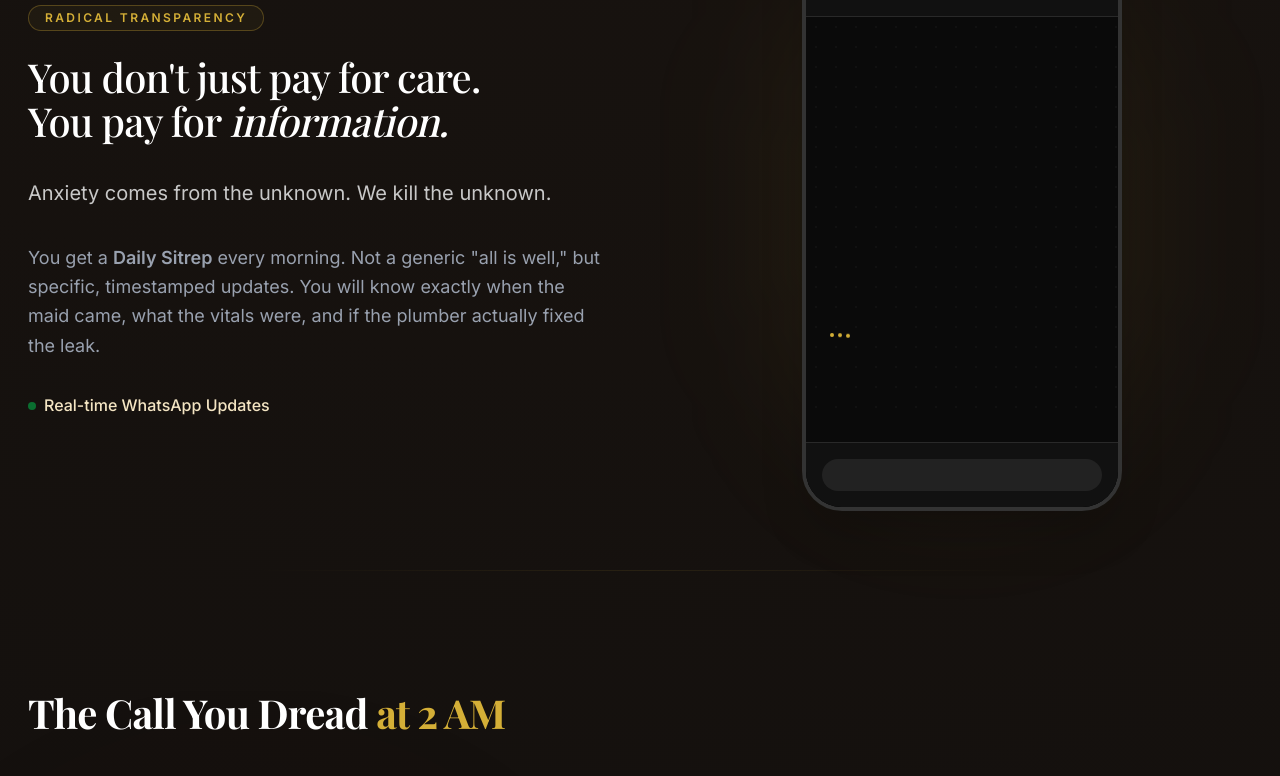
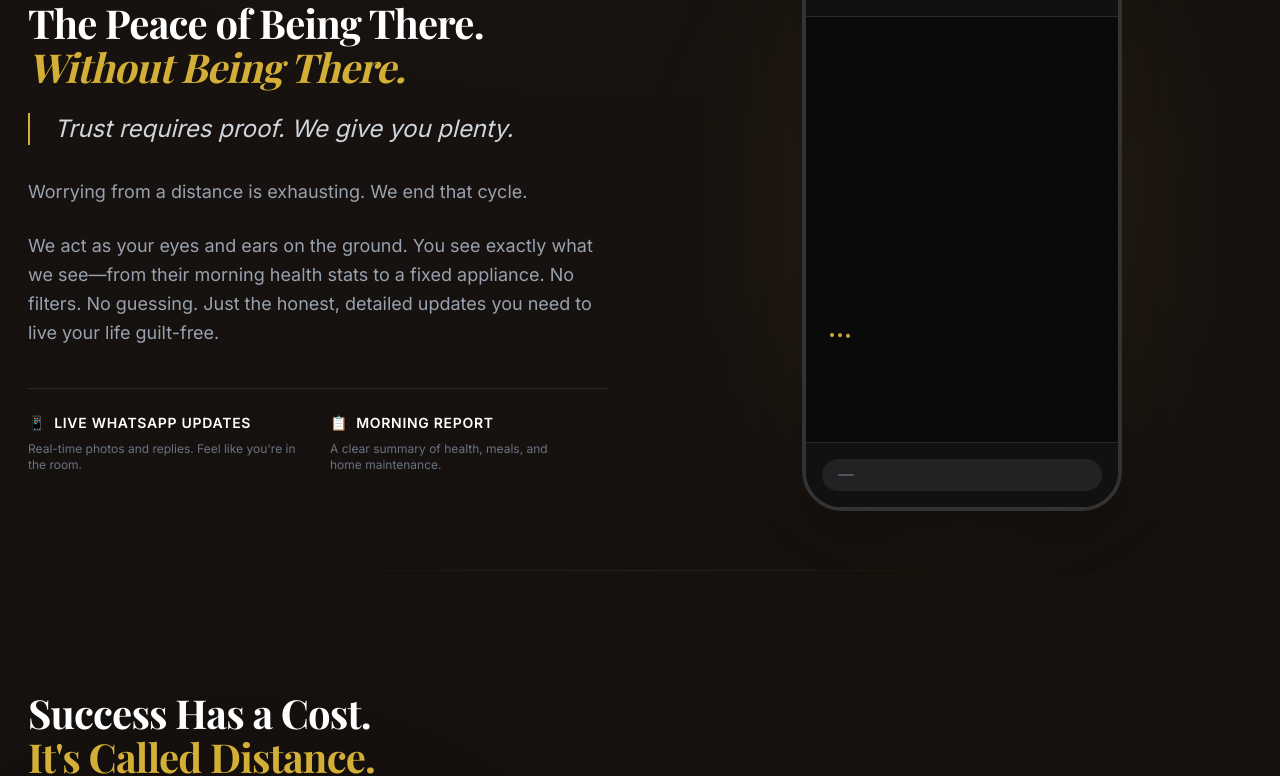
Before and after one commit to vaibhavt896/roots-care, a Next.js app: page / in a window 1280 px wide. Shown: the part 971-1747 px from the top of the page. Built offline with nearby package versions, Linux system fonts and the light colour scheme.

Commit message:
Updated content

```diff
--- a/components/DailyReportSection.tsx
+++ b/components/DailyReportSection.tsx
@@ -8,20 +8,20 @@ const MESSAGES = [
     time: "09:30 AM",
     sender: "Roots Manager",
     text: "Reached home. Dad is having tea. BP checked: 128/82 (Normal).",
-    type: "update"
+    type: "update",
   },
   {
     time: "09:45 AM",
     sender: "Roots Manager",
     text: "AC technician has arrived. I am supervising the repair.",
-    type: "update"
+    type: "update",
   },
   {
     time: "11:15 AM",
     sender: "Roots Manager",
     text: "Repair done. Area cleaned. Dad is resting now.",
-    type: "update"
-  }
+    type: "update",
+  },
 ];
 
 export default function DailyReportSection() {
@@ -36,64 +36,92 @@ export default function DailyReportSection() {
 
   return (
     <section className="container section-spacing relative !mt-0 !pt-8">
-      <div className="grid grid-cols-1 lg:grid-cols-2 gap-16 items-center">
-
+      <div className="grid grid-cols-1 lg:grid-cols-2 gap-12 lg:gap-16 items-center">
         {/* Text Side */}
         <motion.div
           initial={{ opacity: 0, x: -30 }}
           whileInView={{ opacity: 1, x: 0 }}
           viewport={{ once: true }}
           transition={{ duration: 0.8 }}
+          className="order-2 lg:order-1"
         >
-          <div className="inline-block mb-6 px-4 py-1 rounded-full border border-[var(--gold-rich)]/30 bg-[var(--gold-rich)]/5 text-[var(--gold-rich)] text-xs tracking-[0.2em] uppercase font-semibold">
-            Radical Transparency
+          <div className="inline-block mb-6 px-4 py-1 rounded-full border border-[var(--gold-rich)]/30 bg-[var(--gold-rich)]/5 text-[var(--gold-rich)] text-[10px] md:text-xs tracking-[0.2em] uppercase font-semibold">
+            Total Visibility
           </div>
-          <h2 className="section-title mb-8">
-            You don&apos;t just pay for care. <br />
-            You pay for <span className="text-white italic">information.</span>
+          <h2 className="text-4xl md:text-6xl font-playfair font-bold text-white mb-6 leading-tight">
+            The Peace of Being There. <br />
+            <span className="text-[var(--gold-rich)] italic">
+              Without Being There.
+            </span>
           </h2>
-          <p className="lead mb-8">
-            Anxiety comes from the unknown. We kill the unknown.
+          <p className="text-xl md:text-2xl text-gray-300 font-light mb-8 italic border-l-2 border-[var(--gold-rich)] pl-6">
+            Trust requires proof. We give you plenty.
           </p>
-          <p className="text-gray-400 text-lg leading-relaxed mb-8">
-            You get a <strong>Daily Sitrep</strong> every morning. Not a generic &quot;all is well,&quot; but specific, timestamped updates. You will know exactly when the maid came, what the vitals were, and if the plumber actually fixed the leak.
-          </p>
-          <div className="flex items-center gap-4 text-[var(--gold-champagne)] font-medium">
-            <span className="flex items-center gap-2">
-              <span className="w-2 h-2 bg-green-500 rounded-full animate-pulse"/>
-              Real-time WhatsApp Updates
-            </span>
+
+          <div className="space-y-6 text-gray-400 text-base md:text-lg leading-relaxed mb-10">
+            <p>
+              Worrying from a distance is exhausting. We end that cycle.
+            </p>
+            <p>
+              We act as your eyes and ears on the ground. You see exactly what we see—from their morning health stats to a fixed appliance. No filters. No guessing. Just the honest, detailed updates you need to live your life guilt-free.
+            </p>
+          </div>
+
+          <div className="grid grid-cols-1 sm:grid-cols-2 gap-6 pt-6 border-t border-white/10">
+            <div className="space-y-2">
+              <h4 className="text-white font-semibold flex items-center gap-2 text-sm uppercase tracking-wider">
+                <span className="text-[var(--gold-rich)]">📱</span> Live
+                WhatsApp Updates
+              </h4>
+              <p className="text-xs text-gray-500">
+                Real-time photos and replies. Feel like you&apos;re in the room.
+              </p>
+            </div>
+            <div className="space-y-2">
+              <h4 className="text-white font-semibold flex items-center gap-2 text-sm uppercase tracking-wider">
+                <span className="text-[var(--gold-rich)]">📋</span> Morning
+                Report
+              </h4>
+              <p className="text-xs text-gray-500">
+                A clear summary of health, meals, and home maintenance.
+              </p>
+            </div>
           </div>
         </motion.div>
 
         {/* Visual Side - The Phone Mockup */}
-        <div className="relative flex justify-center mt-8 lg:mt-0">
+        <div className="relative flex justify-center order-1 lg:order-2">
           {/* Glow behind phone */}
           <div className="absolute top-1/2 left-1/2 -translate-x-1/2 -translate-y-1/2 w-[250px] md:w-[300px] h-[400px] md:h-[500px] bg-[var(--gold-rich)]/10 blur-[80px] rounded-full pointer-events-none" />
 
           {/* Phone Frame */}
           <div className="relative w-[280px] md:w-[320px] h-[550px] md:h-[600px] bg-black border-4 border-[#333] rounded-[32px] md:rounded-[40px] shadow-2xl overflow-hidden z-10">
-            {/* Dynamic Island / Notch */}
             <div className="absolute top-0 left-1/2 -translate-x-1/2 w-28 md:w-32 h-5 md:h-6 bg-black rounded-b-xl z-20" />
 
-            {/* Screen Content */}
             <div className="w-full h-full bg-[#0a0a0a] flex flex-col font-sans">
-
-              {/* Chat Header */}
               <div className="px-4 pt-10 md:pt-12 pb-3 md:pb-4 bg-[#111] border-b border-white/10 flex items-center gap-3">
                 <div className="w-8 h-8 rounded-full bg-gradient-to-br from-[var(--gold-rich)] to-[var(--gold-deep)] flex items-center justify-center text-[10px] text-black font-bold">
                   RC
                 </div>
                 <div>
-                  <div className="text-white text-sm font-semibold">Roots & Care Manager</div>
-                  <div className="text-[10px] text-[var(--gold-rich)]">Online</div>
+                  <div className="text-white text-sm font-semibold">
+                    Roots & Care Manager
+                  </div>
+                  <div className="text-[10px] text-[var(--gold-rich)]">
+                    Online
+                  </div>
                 </div>
               </div>
 
-              {/* Chat Body */}
               <div className="flex-1 p-4 space-y-4 overflow-hidden relative">
-                {/* Background Pattern for Chat */}
-                <div className="absolute inset-0 opacity-[0.03]" style={{ backgroundImage: "radial-gradient(#fff 1px, transparent 1px)", backgroundSize: "20px 20px" }}></div>
+                <div
+                  className="absolute inset-0 opacity-[0.03]"
+                  style={{
+                    backgroundImage:
+                      "radial-gradient(#fff 1px, transparent 1px)",
+                    backgroundSize: "20px 20px",
+                  }}
+                ></div>
 
                 {MESSAGES.map((msg, index) => (
                   <motion.div
@@ -102,41 +130,50 @@ export default function DailyReportSection() {
                     animate={{
                       opacity: index < activeMsg ? 1 : 0,
                       y: index < activeMsg ? 0 : 20,
-                      scale: index < activeMsg ? 1 : 0.95
+                      scale: index < activeMsg ? 1 : 0.95,
                     }}
                     transition={{ duration: 0.3 }}
-                    className="flex flex-col items-start max-w-[85%]"
+                    className="flex flex-col items-start max-w-[90%]"
                   >
                     <div className="bg-[#1a1a1a] border border-white/10 p-3 rounded-2xl rounded-tl-sm text-gray-200 text-xs leading-relaxed shadow-lg">
                       {msg.text}
                     </div>
-                    <span className="text-[9px] text-gray-600 mt-1 ml-1">{msg.time}</span>
+                    <span className="text-[9px] text-gray-600 mt-1 ml-1">
+                      {msg.time}
+                    </span>
                   </motion.div>
                 ))}
 
-                {/* Typing Indicator */}
                 {activeMsg < MESSAGES.length && (
-                   <motion.div
+                  <motion.div
                     initial={{ opacity: 0 }}
                     animate={{ opacity: 1 }}
                     className="flex items-center gap-1 ml-2 mt-2"
-                   >
-                     <span className="w-1 h-1 bg-[var(--gold-rich)] rounded-full animate-bounce" style={{ animationDelay: "0s" }}/>
-                     <span className="w-1 h-1 bg-[var(--gold-rich)] rounded-full animate-bounce" style={{ animationDelay: "0.2s" }}/>
-                     <span className="w-1 h-1 bg-[var(--gold-rich)] rounded-full animate-bounce" style={{ animationDelay: "0.4s" }}/>
-                   </motion.div>
+                  >
+                    <span
+                      className="w-1 h-1 bg-[var(--gold-rich)] rounded-full animate-bounce"
+                      style={{ animationDelay: "0s" }}
+                    />
+                    <span
+                      className="w-1 h-1 bg-[var(--gold-rich)] rounded-full animate-bounce"
+                      style={{ animationDelay: "0.2s" }}
+                    />
+                    <span
+                      className="w-1 h-1 bg-[var(--gold-rich)] rounded-full animate-bounce"
+                      style={{ animationDelay: "0.4s" }}
+                    />
+                  </motion.div>
                 )}
               </div>
 
-              {/* Input Area (Static) */}
               <div className="p-4 bg-[#111] border-t border-white/10">
-                <div className="h-8 bg-[#222] rounded-full w-full" />
+                <div className="h-8 bg-[#222] rounded-full w-full flex items-center px-4">
+                  <div className="w-4 h-0.5 bg-gray-600 rounded-full" />
+                </div>
               </div>
-
             </div>
           </div>
         </div>
-
       </div>
     </section>
   );
--- a/components/HeroSection.tsx
+++ b/components/HeroSection.tsx
@@ -61,7 +61,7 @@ const HeroContent = () => (
       </motion.div>
       <motion.div whileTap={{ scale: 0.96 }} className="w-full md:w-auto">
         <Link
-          href="/#solution"
+          href="#how-it-works"
           className="btn-secondary w-full text-base md:text-lg px-6 py-3.5 md:px-10 md:py-5 backdrop-blur-md bg-white/10 md:bg-white/5 border border-white/20 hover:bg-white/10 hover:-translate-y-1 transition-all duration-300 text-center block"
         >
           {CONTENT.hero.cta.secondary}
--- a/components/HowItWorks.tsx
+++ b/components/HowItWorks.tsx
@@ -6,8 +6,8 @@ import { useRef } from "react";
 const steps = [
   {
     number: "01",
-    title: "Book a Call",
-    desc: "15-minute video call. We listen. We understand. We assess.",
+    title: "The Discovery Call",
+    desc: "We start by listening. We map out medical history, routines, and the unspoken worries keeping you up at night.",
     icon: (
       <svg
         viewBox="0 0 24 24"
@@ -32,8 +32,8 @@ const steps = [
   },
   {
     number: "02",
-    title: "Meet Your Care Team",
-    desc: "We visit your parents at home. Build trust. Become familiar faces.",
+    title: "The Trust Visit",
+    desc: "We don't send a stranger. We come as friends. We sit down for tea, break the ice, and let your parents get comfortable.",
     icon: (
       <svg
         viewBox="0 0 24 24"
@@ -68,8 +68,8 @@ const steps = [
   },
   {
     number: "03",
-    title: "Care Begins",
-    desc: "Weekly visits. Daily check-ins. Emergency availability. Real-time updates.",
+    title: "The Safety Net Activates",
+    desc: "Routine visits, health monitoring, and home audits start immediately. You get your first detailed Sitrep within 24 hours.",
     icon: (
       <svg
         viewBox="0 0 24 24"
@@ -87,8 +87,8 @@ const steps = [
   },
   {
     number: "04",
-    title: "You Sleep Again",
-    desc: "No more 2 AM anxiety. No more guilt. Just updates, proof, and peace.",
+    title: "Total Visibility",
+    desc: "The distance dissolves. You see what we see. You know they are safe. You focus on your life, knowing we are guarding theirs.",
     icon: (
       <svg
         viewBox="0 0 24 24"
@@ -117,7 +117,7 @@ export default function HowItWorks() {
   const lineWidth = useTransform(scrollYProgress, [0, 1], ["0%", "100%"]);
 
   return (
-    <section ref={containerRef} className="container how-it-works section-spacing relative !mt-0 !pt-10">
+    <section id="how-it-works" ref={containerRef} className="container how-it-works section-spacing relative !mt-0 !pt-10 scroll-mt-24">
       {/* Background Glow */}
       <div className="absolute top-1/2 left-1/2 -translate-x-1/2 -translate-y-1/2 w-[800px] h-[400px] bg-[var(--gold-rich)]/5 blur-[120px] rounded-full pointer-events-none" />
 
@@ -129,17 +129,16 @@ export default function HowItWorks() {
           transition={{ duration: 0.8, ease: "easeOut" }}
           className="text-3xl md:text-5xl lg:text-6xl font-playfair font-bold text-white mb-8 leading-tight"
         >
-          From Anxious to <span className="text-transparent bg-clip-text bg-gradient-to-r from-[var(--gold-rich)] to-[var(--gold-champagne)] italic px-2">At Peace</span> in 72 Hours.
+          A System Designed for <span className="text-transparent bg-clip-text bg-gradient-to-r from-[var(--gold-rich)] to-[var(--gold-champagne)] italic px-2">Your Peace of Mind.</span>
         </motion.h2>
         <motion.p
           initial={{ opacity: 0, y: 20 }}
           whileInView={{ opacity: 1, y: 0 }}
           viewport={{ once: true }}
           transition={{ duration: 0.8, delay: 0.2 }}
-          className="text-gray-400 mx-auto text-xl leading-relaxed"
+          className="text-gray-400 mx-auto text-xl leading-relaxed max-w-3xl"
         >
-          A seamless transition from worry to confidence, managed entirely by
-          us.
+          We don&apos;t just react to emergencies. We build a proactive safety net around your parents.
         </motion.p>
       </div>
 
--- a/components/LuxuryCursor.tsx
+++ b/components/LuxuryCursor.tsx
@@ -5,6 +5,7 @@ import { motion, useSpring, useMotionValue } from "framer-motion";
 
 export default function LuxuryCursor() {
   const [isHoveringLink, setIsHoveringLink] = useState(false);
+  const [isVisible, setIsVisible] = useState(false);
   const cursorX = useMotionValue(-100);
   const cursorY = useMotionValue(-100);
 
@@ -13,6 +14,11 @@ export default function LuxuryCursor() {
   const cursorYSpring = useSpring(cursorY, springConfig);
 
   useEffect(() => {
+    // Only show custom cursor on non-touch devices
+    if (typeof window !== "undefined" && !window.matchMedia("(pointer: coarse)").matches) {
+        setIsVisible(true);
+    }
+
     const moveCursor = (e: MouseEvent) => {
       cursorX.set(e.clientX - 16);
       cursorY.set(e.clientY - 16);
@@ -42,8 +48,7 @@ export default function LuxuryCursor() {
     };
   }, [cursorX, cursorY]);
 
-  // Hide cursor on touch devices
-  if (typeof window !== "undefined" && window.matchMedia("(pointer: coarse)").matches) {
+  if (!isVisible) {
     return null;
   }
 
--- a/lib/content.ts
+++ b/lib/content.ts
@@ -10,7 +10,7 @@ export const CONTENT = {
       "Care management for the parents of global achievers.",
     tagline: "Your success shouldn't cost their comfort.",
     cta: {
-      primary: "Schedule Home Visit",
+      primary: "Book Free 15-Min Call",
       secondary: "See How It Works",
     },
     trust: {
@@ -19,20 +19,20 @@ export const CONTENT = {
     },
   },
   problem: {
-    title: "The Call You Dread",
-    titleHighlight: "at 2 AM",
+    title: "Success Has a Cost.",
+    titleHighlight: "It's Called Distance.",
     scenario: {
       location: "San Francisco",
       time: "2:17 AM",
-      situation: "Your phone vibrates. It's Dad.",
+      situation: "Your phone vibrates. It's a call from home.",
       details:
-        "He's fallen. The help didn't show up. The nearest hospital is 15 minutes away. And you're 8,000 miles away, staring at your screen.",
-      reality: "This isn't a nightmare. This is just Tuesday.",
+        "In that moment, your achievements, your title, your network—none of it matters. You are simply a son who is too far away to help. You have the resources, but you lack the proximity.",
+      reality: "You can send money. But you cannot send presence.",
     },
     emotional:
-      "You chose opportunity over proximity. IIT over staying close. Stanford over being there. Success has a price.",
-    impact: "Now, every notification makes your heart stop.",
-    cta: "Find Peace of Mind",
+      "You chose to build a future. That shouldn't cost you your peace of mind.",
+    impact: "We bridge the gap between your care and their reality.",
+    cta: "Secure Their Comfort",
     stats: {
       anxiety: {
         value: 73,
@@ -54,37 +54,37 @@ export const CONTENT = {
   },
   solution: {
     header: {
-      title: "Not just a service.",
-      subtitle: "We are your local",
-      highlight: "sons and daughters.",
+      title: "We Are The Sons",
+      subtitle: "You Wish You",
+      highlight: "Could Be.",
       desc1:
-        'When you can\'t be there, we step in. Not as "staff" with a checklist, but as family members who care about the little things.',
-      desc2: "We hold their hands at the doctor's. We share a cup of tea. We do what you would do.",
+        "Help is easy to find. Care is rare. We step in as your proxy—managing their life with the same protectiveness you would.",
+      desc2: "We chase the plumber. We question the doctor. We handle the headaches. We do the things a son would do, so you don't have to worry.",
     },
     values: [
       {
         iconPath:
           "M17 20h5v-2a3 3 0 00-5.356-1.857M17 20H7m10 0v-2c0-.656-.126-1.283-.356-1.857M7 20H2v-2a3 3 0 015.356-1.857M7 20v-2c0-.656.126-1.283.356-1.857m0 0a5.002 5.002 0 019.288 0M15 7a3 3 0 11-6 0 3 3 0 016 0zm6 3a2 2 0 11-4 0 2 2 0 014 0zM7 10a2 2 0 11-4 0 2 2 0 014 0z",
-        label: "ROOTS",
-        title: "The Plan",
-        desc: "We treat your parents like VIP clients. We handle the logistics so you don't have to.",
-        tag: "Sunit's Focus",
+        label: "ADVOCACY",
+        title: "Your Voice in the Room",
+        desc: "We don't just drive them to the doctor. We sit in the consultation, ask the hard questions, and ensure they get the best possible care.",
+        tag: "Uncompromised Standards",
       },
       {
         iconPath:
           "M4.318 6.318a4.5 4.5 0 000 6.364L12 20.364l7.682-7.682a4.5 4.5 0 00-6.364-6.364L12 7.636l-1.318-1.318a4.5 4.5 0 00-6.364 0z M12 12l.01.01",
-        label: "CARE",
-        title: "Getting It Done",
-        desc: "We handle the daily grind. Checklists, updates, and maintenance. Reliable and consistent.",
-        tag: "Vaibhav's Focus",
+        label: "OPERATIONS",
+        title: "Zero-Friction Living",
+        desc: "From fixing a leaking tap to refilling prescriptions, we remove the friction from their daily lives. A well-run home is a safe home.",
+        tag: "Seamless Execution",
       },
       {
         iconPath:
           "M12 4.354a4 4 0 110 5.292M15 21H3v-1a6 6 0 0112 0v1zm0 0h6v-1a6 6 0 00-9-5.197M13 7a4 4 0 11-8 0 4 4 0 018 0z",
-        label: "BROTHERS",
-        title: "Family First",
-        desc: "We aren't gig workers. We are brothers who understand the weight of caring for parents.",
-        tag: "Our Promise",
+        label: "CONNECTION",
+        title: "The Human Element",
+        desc: "Loneliness is the silent killer. We act as companions—a shared cup of tea, a game of chess, a listening ear. We bring life back into the home.",
+        tag: "Genuine Bond",
       },
     ],
   },
```
Also changed, not shown: 1 other file (tests, documents, lock files or other folders).
